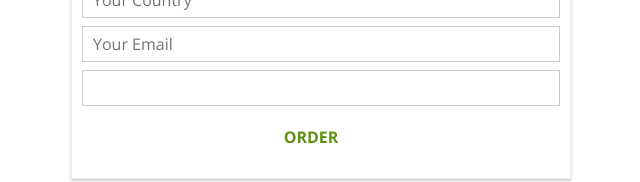
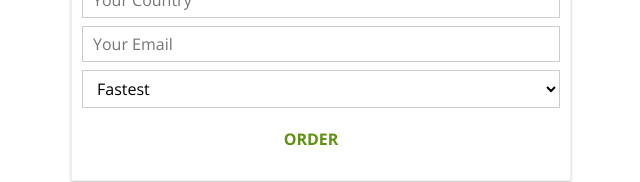
Before and after one commit to GunjanKadu/BurgerBuilder, a React app: page /checkout/contact-data in a window 1280 px wide. Shown: the part 1044-1226 px from the top of the page, without its empty margins (319-959 px from the left). Built offline with nearby package versions, Linux system fonts and the light colour scheme.

Commit message:
Adding a dropdown component

```diff
--- a/src/components/UI/Input/input.js
+++ b/src/components/UI/Input/input.js
@@ -22,6 +22,17 @@
         />
       );
       break;
+    case 'select':
+      inputElement = (
+        <select className={classes.InputElement} value={props.value}>
+          {props.elementConfig.options.map(option => (
+            <option key={option.value} value={option.value}>
+              {option.displayValue}
+            </option>
+          ))}
+        </select>
+      );
+      break;
     default:
       inputElement = (
         <input
--- a/src/containers/Checkout/ContactData/ContactData.js
+++ b/src/containers/Checkout/ContactData/ContactData.js
@@ -51,8 +51,10 @@
       deliveryMethod: {
         elementType: 'select',
         elementConfig: {
-          options: [{ value: 'fastest', display: 'Fastest' }],
-          options: [{ value: 'cheapest', display: 'Cheapest' }]
+          options: [
+            { value: 'fastest', displayValue: 'Fastest' },
+            { value: 'cheapest', displayValue: 'Cheapest' }
+          ]
         }
       }
     },
```
